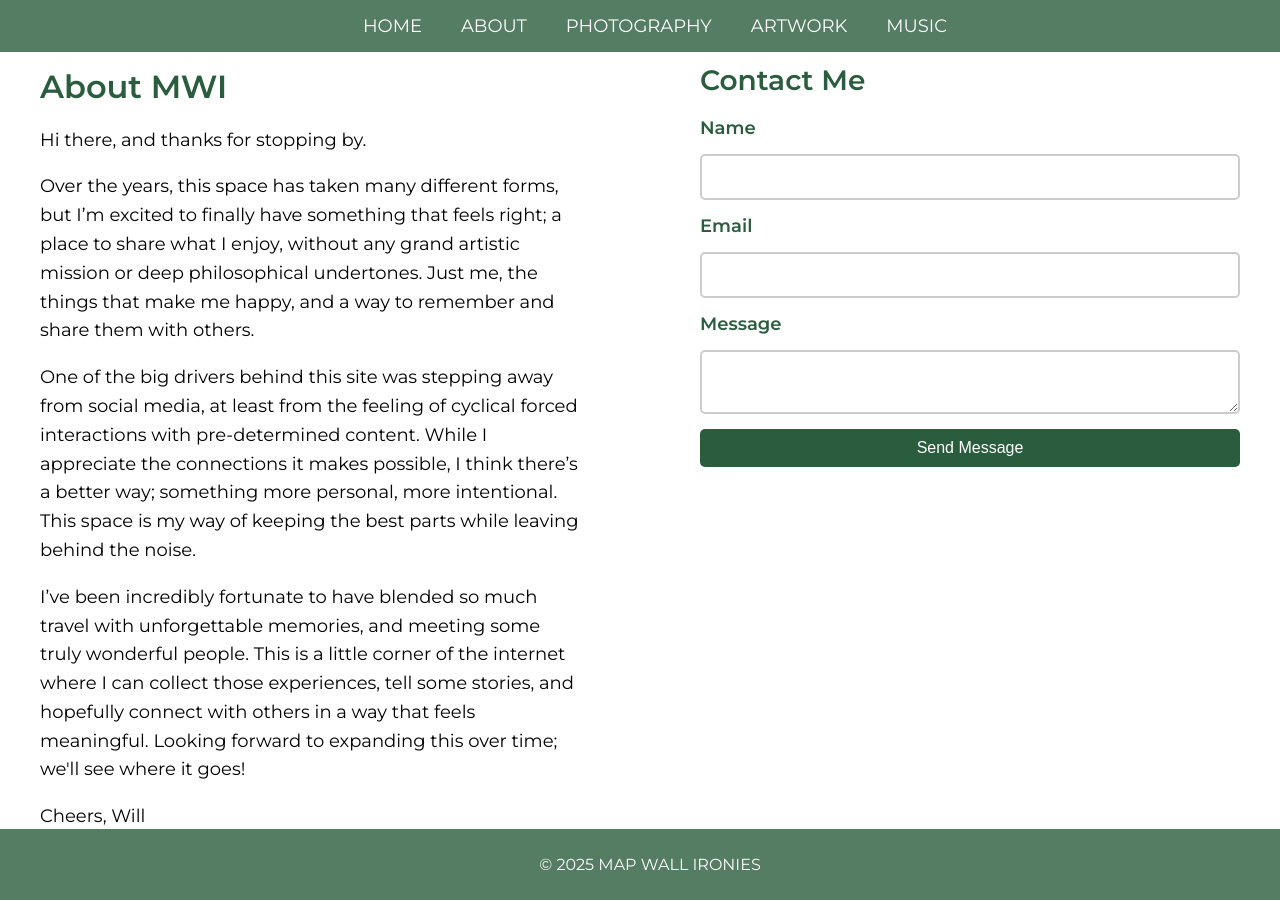
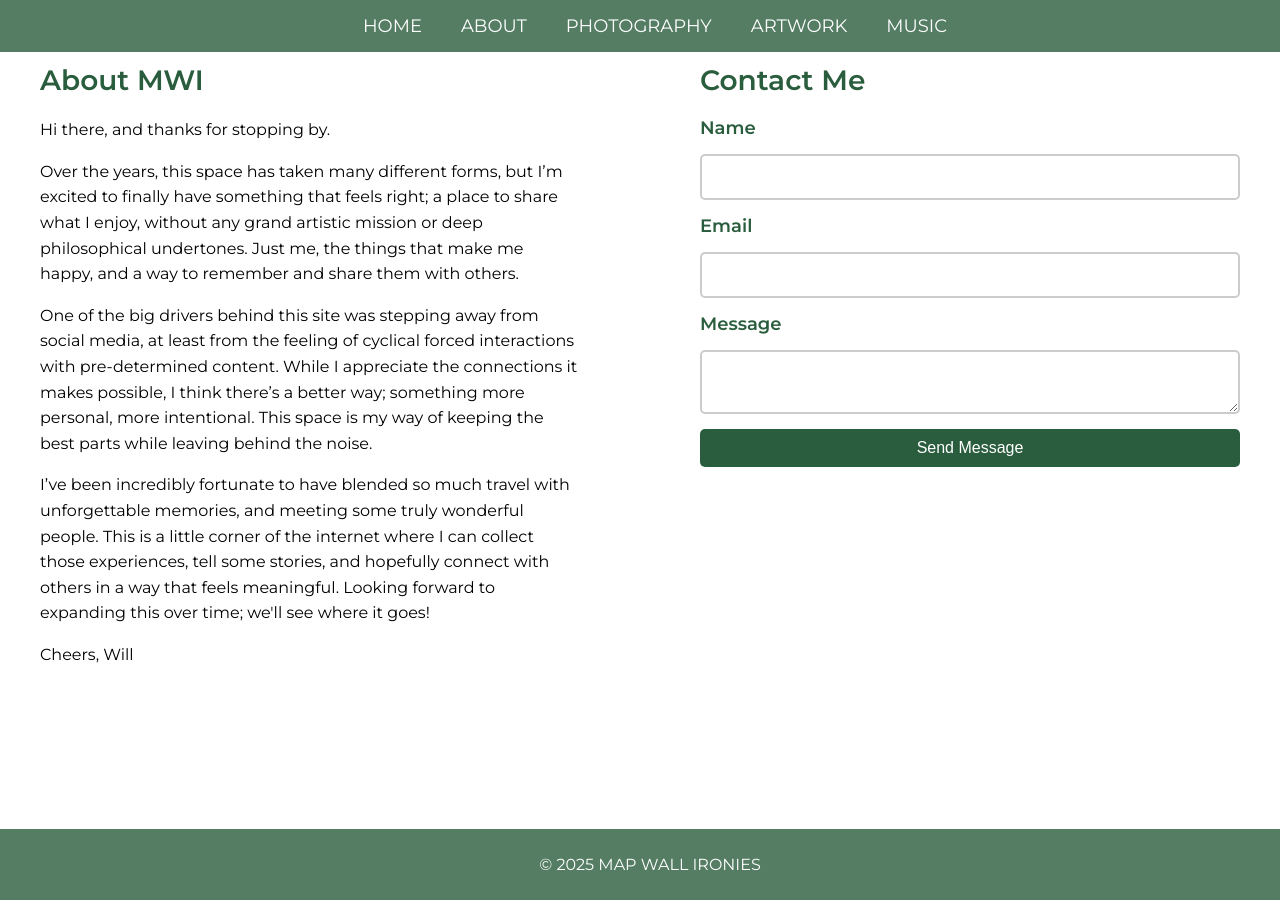
Before and after one commit to mapwallironies/mapwallironies.github.io, a Jekyll site: the page built from about.md, in a window 1280 px wide. Built offline with Jekyll 4.4.1, drawn with Linux system fonts in a browser that asks for light colours.

Commit message:
Update custom.css

```diff
--- a/assets/css/custom.css
+++ b/assets/css/custom.css
@@ -184,13 +184,13 @@ header {
 
 /* Adjusting the About section */
 .about h1 {
-    font-size: 32px;
+    font-size: 28px;
     margin-bottom: 20px;
     color: #2a5d3d; /* Green color to match Contact section */
 }
 
 .about p {
-    font-size: 18px;
+    font-size: 16px;
     line-height: 1.6;
 }
 
```
